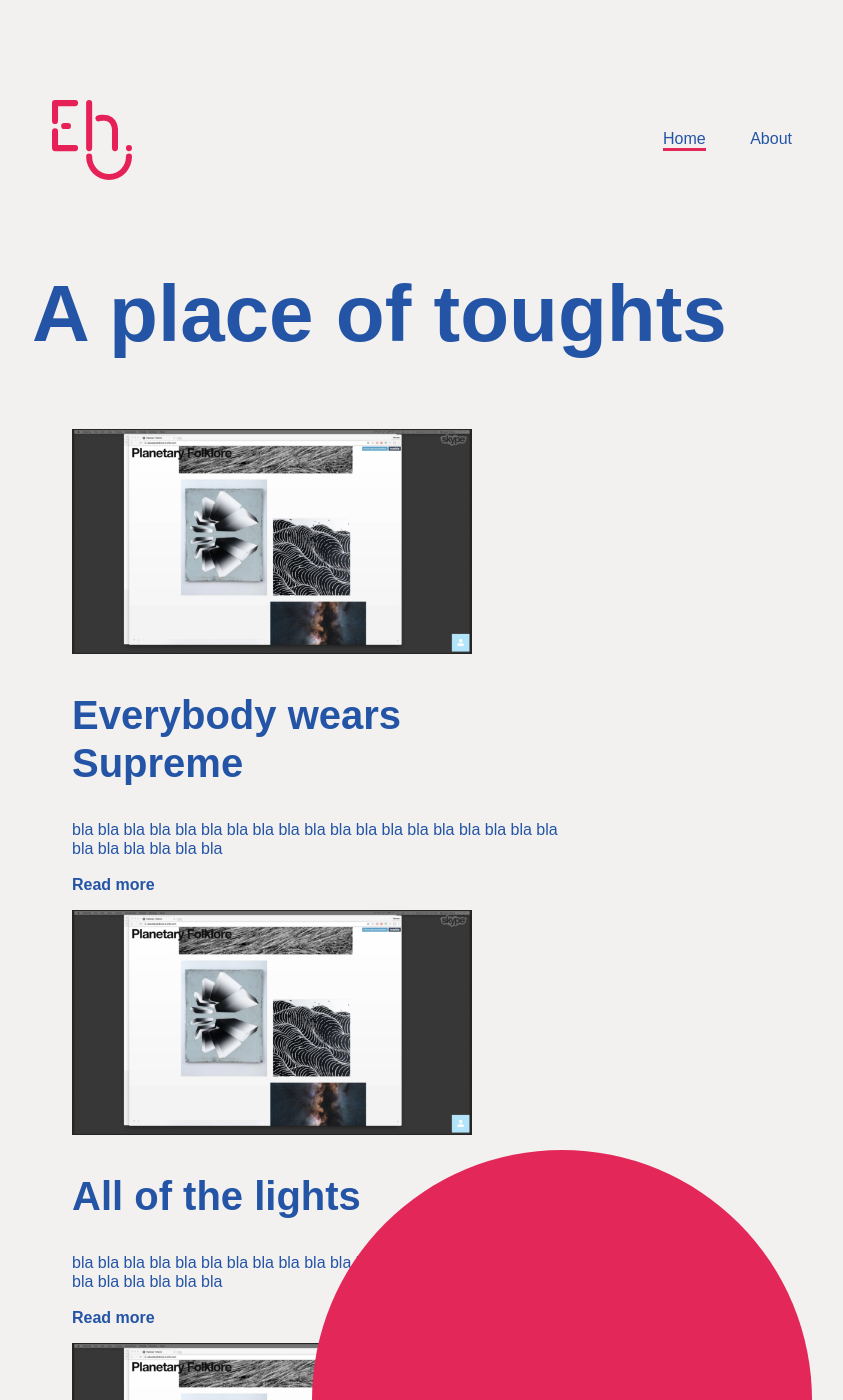
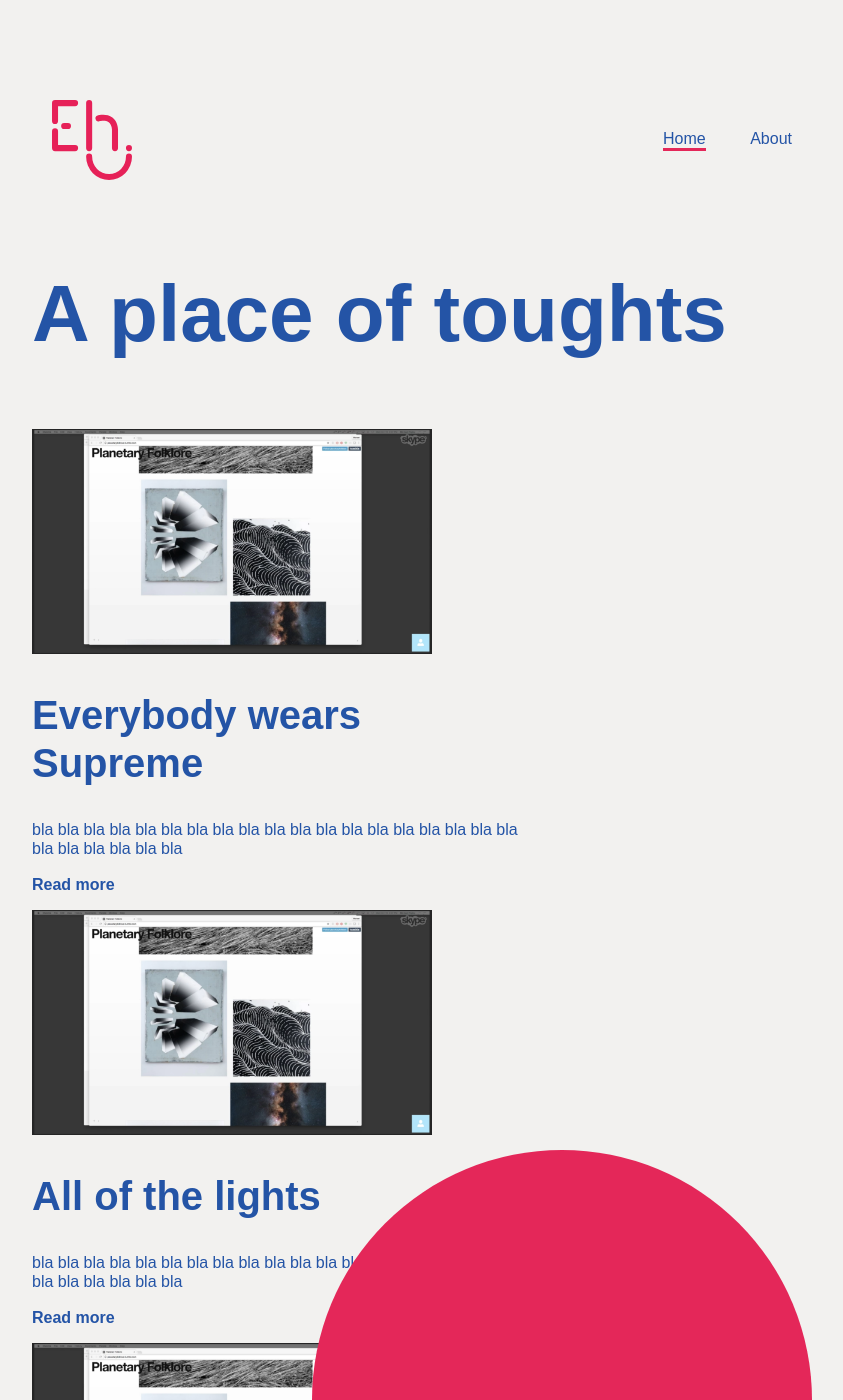
Before and after one commit to emho-lab/journal, a Jekyll site: the page built from index.html, in a window 1280 px wide and 1400 px high. Shown: the whole window, without its empty margins (218-1061 px from the left). Built offline with Jekyll 4.4.1, drawn with Linux system fonts in a browser that asks for light colours; some web fonts are replaced.

```diff
--- a/assets/css/app.scss
+++ b/assets/css/app.scss
@@ -84,7 +84,7 @@
     text-decoration: none;
     color: $blue;
     display: inline-block;
-    margin: 0 0 0 40px;
+    margin: 0 40px 0 0;
 }
 
 div.circle {
```
